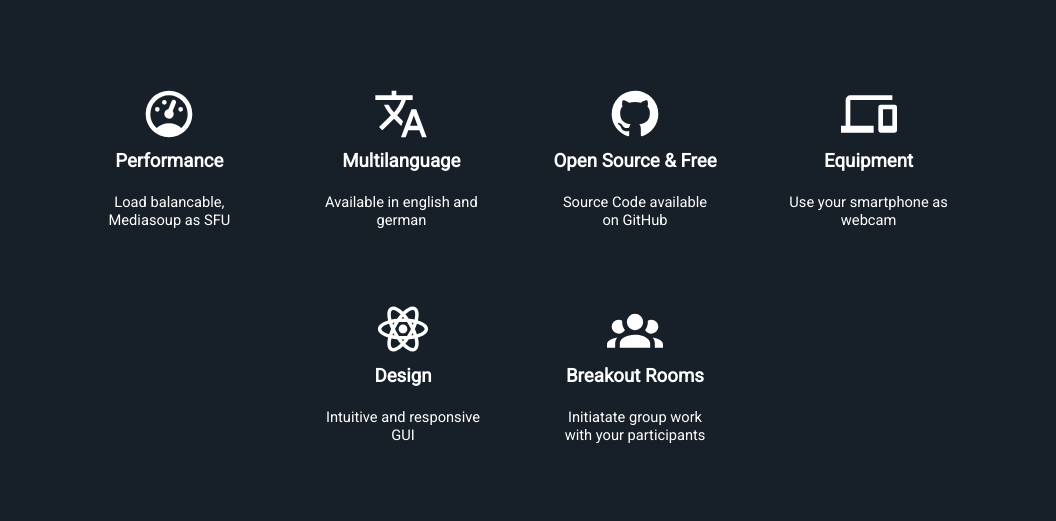
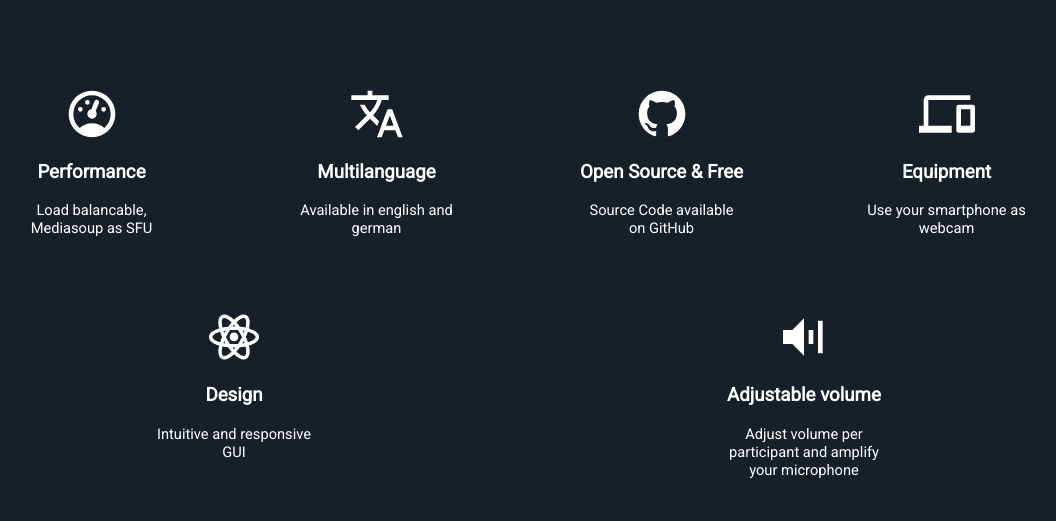
Before and after one commit to Anapher/strive-website, a Gatsby site: page / in a window 1280 px wide. Shown: the part 431-952 px from the top of the page, without its empty margins (121-1177 px from the left). Built offline with nearby package versions, Linux system fonts and the light colour scheme; Gatsby itself is replaced by a stand-in of ours.

Commit message:
add adjustable volume to feature list

```diff
--- a/gatsby-config.js
+++ b/gatsby-config.js
@@ -14,7 +14,7 @@ module.exports = {
          resolve: 'gatsby-plugin-manifest',
          options: {
             icon: 'src/images/icon.png',
-            theme_color: '#2980b9',
+            theme_color: '#15526e',
          },
       },
       'gatsby-plugin-sharp',
--- a/src/components/FeatureList.tsx
+++ b/src/components/FeatureList.tsx
@@ -17,22 +17,29 @@ const props: AnimateKeyframesProps = {
 const FeaturesContainer = styled.div`
    ${Container}
 
+   padding: 0px;
+
    display: flex;
    flex-direction: row;
    justify-content: center;
+   align-items: 'center';
    flex-wrap: wrap;
 `;
 
 const FeatureContainer = styled.article`
+   flex: 1;
    padding: 36px;
    display: flex;
    flex-direction: column;
    align-items: center;
+
+   @media (max-width: 992px) {
+      padding: 16px;
+   }
 `;
 
 const FeatureTitle = styled.h3`
    text-align: center;
-   line-height: 1.5px;
 
    @media (max-width: 992px) {
       font-size: 11pt;
@@ -43,7 +50,7 @@ const FeatureDescription = styled.p`
    text-align: center;
    font-size: 11pt;
    width: 160px;
-   margin: 12px 0px 0px 0px;
+   margin: 0px 0px 0px 0px;
 
    @media (max-width: 992px) {
       font-size: 10pt;
@@ -116,13 +123,10 @@ export default function FeatureList() {
          </FeatureContainer>
          <FeatureContainer>
             <Icon viewBox="0 0 24 24">
-               <path
-                  fill="currentColor"
-                  d="M12,5.5A3.5,3.5 0 0,1 15.5,9A3.5,3.5 0 0,1 12,12.5A3.5,3.5 0 0,1 8.5,9A3.5,3.5 0 0,1 12,5.5M5,8C5.56,8 6.08,8.15 6.53,8.42C6.38,9.85 6.8,11.27 7.66,12.38C7.16,13.34 6.16,14 5,14A3,3 0 0,1 2,11A3,3 0 0,1 5,8M19,8A3,3 0 0,1 22,11A3,3 0 0,1 19,14C17.84,14 16.84,13.34 16.34,12.38C17.2,11.27 17.62,9.85 17.47,8.42C17.92,8.15 18.44,8 19,8M5.5,18.25C5.5,16.18 8.41,14.5 12,14.5C15.59,14.5 18.5,16.18 18.5,18.25V20H5.5V18.25M0,20V18.5C0,17.11 1.89,15.94 4.45,15.6C3.86,16.28 3.5,17.22 3.5,18.25V20H0M24,20H20.5V18.25C20.5,17.22 20.14,16.28 19.55,15.6C22.11,15.94 24,17.11 24,18.5V20Z"
-               />
+               <path fill="currentColor" d="M3 9V15H7L12 20V4L7 9H3M16 15H14V9H16V15M20 19H18V5H20V19Z" />
             </Icon>
-            <FeatureTitle>Breakout Rooms</FeatureTitle>
-            <FeatureDescription>Initiatate group work with your participants</FeatureDescription>
+            <FeatureTitle>Adjustable volume</FeatureTitle>
+            <FeatureDescription>Adjust volume per participant and amplify your microphone</FeatureDescription>
          </FeatureContainer>
       </FeaturesContainer>
    );
--- a/src/components/HighlightPermissions.tsx
+++ b/src/components/HighlightPermissions.tsx
@@ -1,7 +1,6 @@
 import { graphql, useStaticQuery } from 'gatsby';
 import { getImage } from 'gatsby-plugin-image';
 import React from 'react';
-import styled from 'styled-components';
 import { List, ListItem } from '../styles/list';
 import HighlightWithImage from './HighlightWithImage';
 
```
